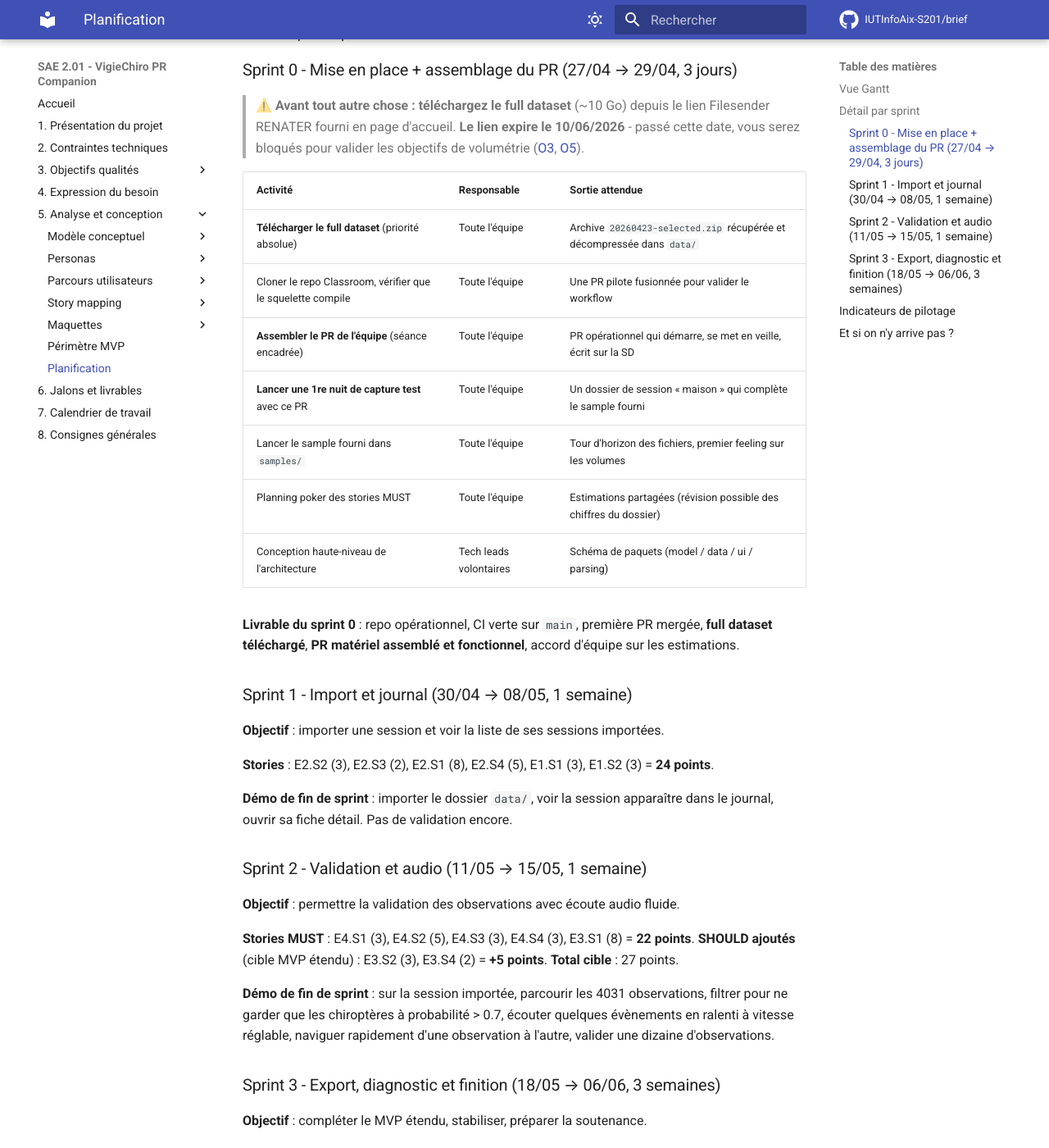
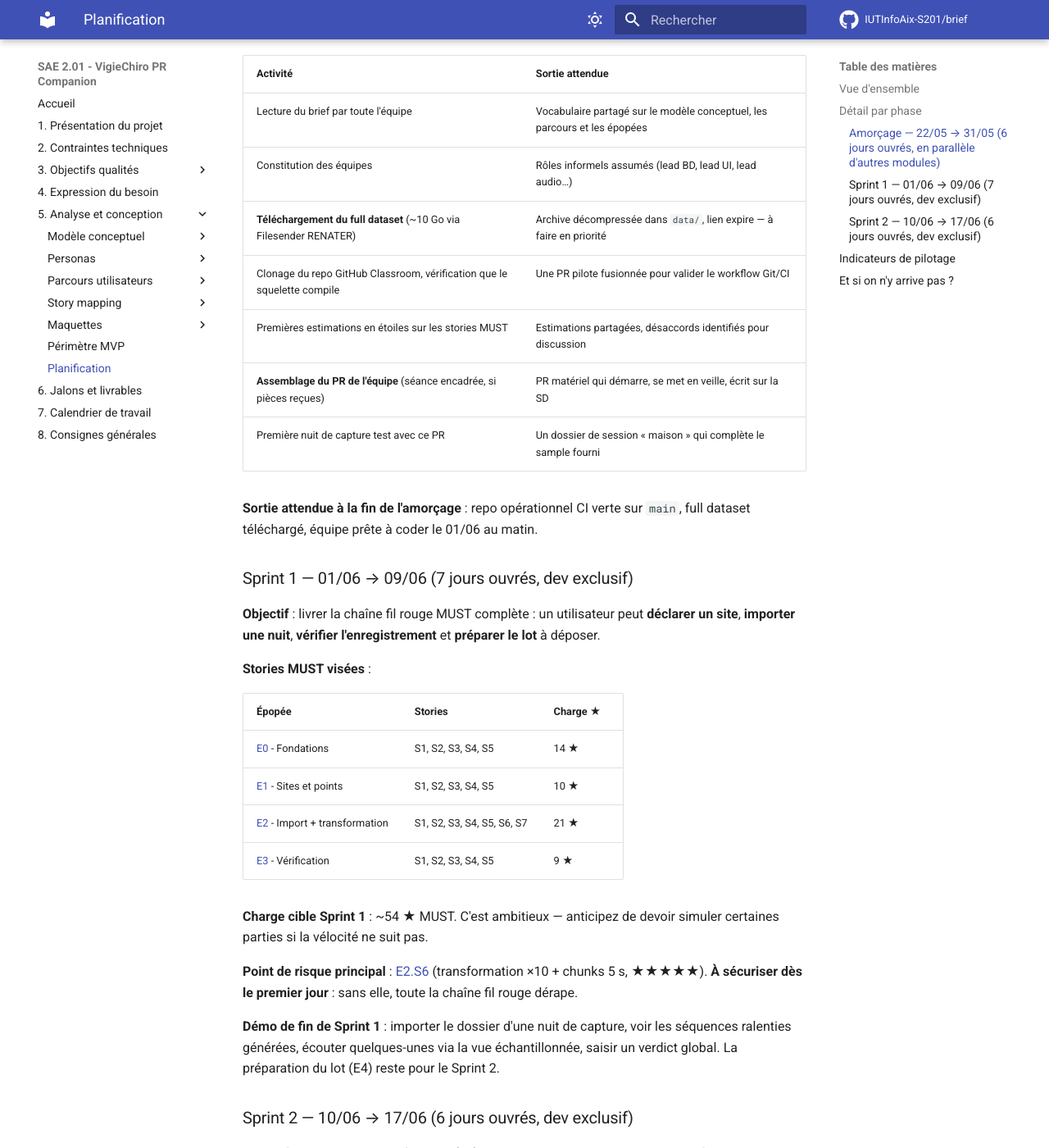
Before and after one commit to IUTInfoAix-S201/brief, an MkDocs documentation site: the page built from docs/Analyse et conception/Planification.md, in a window 1280 px wide and 1400 px high, scrolled down 867 px. Shown: the whole window at 82% size. Built offline with MkDocs 1.6.1 and Material for MkDocs 9.7.7, drawn with Linux system fonts in a browser that asks for light colours; comment, search, counter and statistics services are not loaded; some of the changed text lies outside the part shown.

Commit message:
docs(planification): refonte sur le calendrier 2026 et la nouvelle ossature E0-E8
L'ancienne planification (3 sprints d'une semaine sur 27/04 → 06/06)
référençait l'ancien story mapping (E2.S2-S3 Parsing LogPR, E4.S1 Liste
observations, E3.S1 Lecture audio ralentie, E5.S1 Export CSV…). Ces
stories n'existent plus depuis la refonte des épopées en E0-E8.

Réécriture complète :

Structure : amorçage en parallèle d'autres modules (22/05 → 31/05, 6 j)
+ Sprint 1 dev exclusif (01/06 → 09/06, 7 j) + Sprint 2 (10/06 → 17/06,
6 j) + livraison 18/06.

Gantt Mermaid restructuré avec 4 sections (Amorçage / Sprint 1 / Sprint
2 / Livraison) et les épopées E0-E4 visées au Sprint 1, E4+SHOULD au
Sprint 2.

Détail Sprint 1 : tableau des stories MUST visées par épopée avec
charge en étoiles (~54 ★). Point de risque principal : E2.S6 transfor-
mation audio (★★★★★, à sécuriser dès J1).

Détail Sprint 2 : E4 (5 ★ MUST) + SHOULD opportunistes listées par
ordre de priorité (E0 robustesse, E5 multi-sites, E6 diagnostic, E7
validation Tadarida) avec leur charge respective.

Indicateurs de pilotage : ajout d'un indicateur spécifique E2.S6 livrée
fin Sprint 1 J3 max sinon point technique en urgence.

Section « Et si on n'y arrive pas ? » : pointe vers Périmètre MVP
section Évolutions du périmètre. Stratégie de repli explicite (démo
fil rouge bout-en-bout, parties simulées acceptables, plan d'action
sur le reste).

````diff
--- a/docs/Analyse et conception/Planification.md
+++ b/docs/Analyse et conception/Planification.md
@@ -1,121 +1,121 @@
 # Planification
 
-Le développement est découpé en **3 sprints d'une semaine**, alignés sur la stratégie définie dans le [périmètre MVP](Périmètre%20MVP.md).
+Le développement est découpé en **2 sprints** alignés sur la stratégie définie dans le [périmètre MVP](Périmètre%20MVP.md), avec en amont une **fenêtre d'amorçage** où la SAE coexiste avec d'autres modules.
 
-> ⚠️ Cette planification est **prospective**. Vous la révisez en équipe au début de chaque sprint en fonction de votre vélocité réelle et des aléas. Le Gantt n'est pas une promesse de livraison à la journée près - c'est un cadre pour piloter votre progression et détecter les dérives.
+> ⚠️ Cette planification est **prospective**. Vous la révisez en équipe au démarrage de chaque sprint en fonction de votre vélocité réelle et des aléas. Le Gantt n'est pas une promesse de livraison à la journée près — c'est un cadre pour piloter votre progression et détecter les dérives.
 
-## Vue Gantt
+## Vue d'ensemble
 
 ```mermaid
 gantt
-    title Phase 1 - Développement (3 semaines)
-    dateFormat  YYYY-MM-DD
-    axisFormat  %d/%m
-    excludes    weekends
+    title SAE 2.01 VigieChiro PR Companion - calendrier 2026
+    dateFormat YYYY-MM-DD
+    axisFormat %d/%m
+    excludes weekends
 
-    section Sprint 0 (setup + assemblage PR)
-    Mise en place repo, CI, dépendances :s0a, 2026-04-27, 3d
-    Découverte du jeu de données          :s0b, 2026-04-27, 1d
-    Assemblage du PR de l'équipe          :s0c, 2026-04-28, 1d
-    Première nuit de capture test         :s0d, 2026-04-28, 1d
-    Planning poker initial                :milestone, m0, 2026-04-29, 0d
+    section Amorçage (en parallèle d'autres modules)
+    Présentation du projet         :milestone, m1, 2026-05-22, 0d
+    Lecture brief, équipes, repo   :a1, 2026-05-22, 4d
+    Premières estimations          :a2, 2026-05-26, 1d
+    Assemblage PR (si pièces OK)   :a3, 2026-05-27, 2d
+    Première nuit de capture test  :a4, 2026-05-28, 2d
 
-    section Sprint 1 (import + journal)
-    E2.S2-S3 Parsing LogPR + THLog        :s1a, 2026-04-30, 3d
-    E2.S1 Import dossier session          :s1b, after s1a, 3d
-    E2.S4 Charger CSV Tadarida            :s1c, 2026-05-04, 3d
-    E1.S1 Voir le journal sessions        :s1d, 2026-05-05, 2d
-    E1.S2 Détail session                  :s1e, after s1d, 2d
-    Démo S1 + revue                       :milestone, m1, 2026-05-08, 0d
+    section Sprint 1 - dev exclusif
+    Démarrage SAE temps plein      :milestone, m2, 2026-06-01, 0d
+    E0 socle BD (S1-S5)            :s1a, 2026-06-01, 3d
+    E1 Sites et points             :s1b, 2026-06-02, 3d
+    E2 Import + transformation     :s1c, 2026-06-03, 5d
+    E3 Vérification d'enregistr.   :s1d, 2026-06-08, 2d
+    Démo intermédiaire S1          :milestone, mS1, 2026-06-09, 0d
 
-    section Sprint 2 (validation + audio)
-    E4.S1 Liste observations              :s2a, 2026-05-11, 2d
-    E4.S2 Filtrage observations           :s2b, after s2a, 2d
-    E4.S3 + E4.S4 Valider + corriger      :s2c, 2026-05-13, 2d
-    E3.S1 Lecture audio ralentie          :s2d, 2026-05-13, 4d
-    E3.S2 Vitesse réglable                :s2e, 2026-05-15, 1d
-    E3.S4 Navigation adjacentes           :s2f, 2026-05-15, 1d
-    Démo S2 + revue                       :milestone, m2, 2026-05-15, 0d
+    section Sprint 2 - finition + soutenance
+    E4 Lot et dépôt                :s2a, 2026-06-10, 2d
+    SHOULD opportunistes (E5/E6/E7):s2b, 2026-06-11, 4d
+    Stabilisation + tests          :s2c, 2026-06-15, 2d
+    Préparation soutenance         :s2d, 2026-06-15, 3d
 
-    section Sprint 3 (export + finition + diagnostic)
-    E5.S1 Export CSV VigieChiro           :s3a, 2026-05-18, 2d
-    E5.S3 Statut Exportée                 :s3b, after s3a, 1d
-    E1.S4 Marquer Validation terminée     :s3c, 2026-05-19, 1d
-    E1.S5 Supprimer une session           :s3d, 2026-05-20, 1d
-    E4.S5 Commentaire libre observation   :s3e, 2026-05-20, 1d
-    E6.S1 Courbe T°/H                     :s3f, 2026-05-21, 2d
-    E6.S2 Niveau de batterie              :s3g, after s3f, 1d
-    Tests bout-en-bout + corrections      :s3h, 2026-05-25, 4d
-    Préparation soutenance                :s3i, 2026-06-01, 5d
-    Code freeze                           :milestone, m3, 2026-06-07, 0d
-    Soutenance                            :milestone, m4, 2026-06-08, 0d
+    section Livraison
+    Code freeze + diaporama        :milestone, m3, 2026-06-18, 0d
+    Test individuel                :test, 2026-06-18, 1d
+    Soutenance + démo (Samuel)     :milestone, m4, 2026-06-18, 0d
 ```
 
-## Détail par sprint
+## Détail par phase
 
-### Sprint 0 - Mise en place + assemblage du PR (27/04 → 29/04, 3 jours)
+### Amorçage — 22/05 → 31/05 (6 jours ouvrés, en parallèle d'autres modules)
 
-> ⚠️ **Avant tout autre chose : téléchargez le full dataset** (~10 Go) depuis le lien Filesender RENATER fourni en page d'accueil. **Le lien expire le 10/06/2026** - passé cette date, vous serez bloqués pour valider les objectifs de volumétrie ([O3](../Objectifs%20qualités/Objectifs%20qualités/O3.md), [O5](../Objectifs%20qualités/Objectifs%20qualités/O5.md)).
+L'amorçage ne demande **pas de développement intensif** : c'est le moment de poser les fondations sans interférer avec les autres cours.
 
-| Activité | Responsable | Sortie attendue |
+| Activité | Sortie attendue |
+|---|---|
+| Lecture du brief par toute l'équipe | Vocabulaire partagé sur le modèle conceptuel, les parcours et les épopées |
+| Constitution des équipes | Rôles informels assumés (lead BD, lead UI, lead audio…) |
+| **Téléchargement du full dataset** (~10 Go via Filesender RENATER) | Archive décompressée dans `data/`, lien expire — à faire en priorité |
+| Clonage du repo GitHub Classroom, vérification que le squelette compile | Une PR pilote fusionnée pour valider le workflow Git/CI |
+| Premières estimations en étoiles sur les stories MUST | Estimations partagées, désaccords identifiés pour discussion |
+| **Assemblage du PR de l'équipe** (séance encadrée, si pièces reçues) | PR matériel qui démarre, se met en veille, écrit sur la SD |
+| Première nuit de capture test avec ce PR | Un dossier de session « maison » qui complète le sample fourni |
+
+**Sortie attendue à la fin de l'amorçage** : repo opérationnel CI verte sur `main`, full dataset téléchargé, équipe prête à coder le 01/06 au matin.
+
+### Sprint 1 — 01/06 → 09/06 (7 jours ouvrés, dev exclusif)
+
+**Objectif** : livrer la chaîne fil rouge MUST complète : un utilisateur peut **déclarer un site**, **importer une nuit**, **vérifier l'enregistrement** et **préparer le lot** à déposer.
+
+**Stories MUST visées** :
+
+| Épopée | Stories | Charge ★ |
 |---|---|---|
-| **Télécharger le full dataset** (priorité absolue) | Toute l'équipe | Archive `20260423-selected.zip` récupérée et décompressée dans `data/` |
-| Cloner le repo Classroom, vérifier que le squelette compile | Toute l'équipe | Une PR pilote fusionnée pour valider le workflow |
-| **Assembler le PR de l'équipe** (séance encadrée) | Toute l'équipe | PR opérationnel qui démarre, se met en veille, écrit sur la SD |
-| **Lancer une 1re nuit de capture test** avec ce PR | Toute l'équipe | Un dossier de session « maison » qui complète le sample fourni |
-| Lancer le sample fourni dans `samples/` | Toute l'équipe | Tour d'horizon des fichiers, premier feeling sur les volumes |
-| Planning poker des stories MUST | Toute l'équipe | Estimations partagées (révision possible des chiffres du dossier) |
-| Conception haute-niveau de l'architecture | Tech leads volontaires | Schéma de paquets (model / data / ui / parsing) |
+| [E0](../Analyse%20et%20conception/Story%20mapping/E0%20-%20Fondations%20de%20persistance.md) - Fondations | S1, S2, S3, S4, S5 | 14 ★ |
+| [E1](../Analyse%20et%20conception/Story%20mapping/E1%20-%20Gérer%20ses%20sites%20et%20points%20de%20suivi.md) - Sites et points | S1, S2, S3, S4, S5 | 10 ★ |
+| [E2](../Analyse%20et%20conception/Story%20mapping/E2%20-%20Importer%20et%20transformer%20une%20nuit.md) - Import + transformation | S1, S2, S3, S4, S5, S6, S7 | 21 ★ |
+| [E3](../Analyse%20et%20conception/Story%20mapping/E3%20-%20Vérifier%20la%20qualité%20d%27enregistrement.md) - Vérification | S1, S2, S3, S4, S5 | 9 ★ |
 
-**Livrable du sprint 0** : repo opérationnel, CI verte sur `main`, première PR mergée, **full dataset téléchargé**, **PR matériel assemblé et fonctionnel**, accord d'équipe sur les estimations.
+**Charge cible Sprint 1** : ~54 ★ MUST. C'est ambitieux — anticipez de devoir simuler certaines parties si la vélocité ne suit pas.
 
-### Sprint 1 - Import et journal (30/04 → 08/05, 1 semaine)
+**Point de risque principal** : [E2.S6](Story%20mapping/E2%20-%20Importer%20et%20transformer%20une%20nuit.md#e2s6) (transformation ×10 + chunks 5 s, ★★★★★). **À sécuriser dès le premier jour** : sans elle, toute la chaîne fil rouge dérape.
 
-**Objectif** : importer une session et voir la liste de ses sessions importées.
+**Démo de fin de Sprint 1** : importer le dossier d'une nuit de capture, voir les séquences ralenties générées, écouter quelques-unes via la vue échantillonnée, saisir un verdict global. La préparation du lot (E4) reste pour le Sprint 2.
 
-**Stories** : E2.S2 (3), E2.S3 (2), E2.S1 (8), E2.S4 (5), E1.S1 (3), E1.S2 (3) = **24 points**.
+### Sprint 2 — 10/06 → 17/06 (6 jours ouvrés, dev exclusif)
 
-**Démo de fin de sprint** : importer le dossier `data/`, voir la session apparaître dans le journal, ouvrir sa fiche détail. Pas de validation encore.
+**Objectif** : **boucler la chaîne fil rouge** ([E4](../Analyse%20et%20conception/Story%20mapping/E4%20-%20Préparer%20et%20tracer%20le%20dépôt%20VigieChiro.md)), saisir des **SHOULD opportunistes** en fonction de la vélocité observée, **stabiliser**, et **préparer la soutenance**.
 
-### Sprint 2 - Validation et audio (11/05 → 15/05, 1 semaine)
+**Stories MUST restantes** :
 
-**Objectif** : permettre la validation des observations avec écoute audio fluide.
+| Épopée | Stories | Charge ★ |
+|---|---|---|
+| [E4](../Analyse%20et%20conception/Story%20mapping/E4%20-%20Préparer%20et%20tracer%20le%20dépôt%20VigieChiro.md) - Lot et dépôt | S1, S2, S3 | 5 ★ |
 
-**Stories MUST** : E4.S1 (3), E4.S2 (5), E4.S3 (3), E4.S4 (3), E3.S1 (8) = **22 points**.
-**SHOULD ajoutés** (cible MVP étendu) : E3.S2 (3), E3.S4 (2) = **+5 points**.
-**Total cible** : 27 points.
+**SHOULD opportunistes** (à arbitrer en début de sprint en fonction de la vélocité Sprint 1) :
 
-**Démo de fin de sprint** : sur la session importée, parcourir les 4031 observations, filtrer pour ne garder que les chiroptères à probabilité > 0.7, écouter quelques évènements en ralenti à vitesse réglable, naviguer rapidement d'une observation à l'autre, valider une dizaine d'observations.
+- [E0.S6](../Analyse%20et%20conception/Story%20mapping/E0%20-%20Fondations%20de%20persistance.md#e0s6), [E0.S7](../Analyse%20et%20conception/Story%20mapping/E0%20-%20Fondations%20de%20persistance.md#e0s7) - reprises d'opérations interrompues (★★★★ + ★★★ = 7 ★) — robustesse
+- [E5.S1](../Analyse%20et%20conception/Story%20mapping/E5%20-%20Naviguer%20dans%20le%20volume%20multi-sites.md#e5s1), [E5.S2](../Analyse%20et%20conception/Story%20mapping/E5%20-%20Naviguer%20dans%20le%20volume%20multi-sites.md#e5s2) - vues multi-sites (3 ★ + 3 ★ = 6 ★) — devient MUST de fait pour Karim/Samuel
+- [E6.S1](../Analyse%20et%20conception/Story%20mapping/E6%20-%20Diagnostiquer%20le%20matériel.md#e6s1), [E6.S2](../Analyse%20et%20conception/Story%20mapping/E6%20-%20Diagnostiquer%20le%20matériel.md#e6s2) - diagnostic (3 ★ + 3 ★ = 6 ★) — utile dès qu'on veut visualiser la qualité matérielle
+- [E7.S1](../Analyse%20et%20conception/Story%20mapping/E7%20-%20Valider%20les%20résultats%20Tadarida.md#e7s1) à [E7.S5](../Analyse%20et%20conception/Story%20mapping/E7%20-%20Valider%20les%20résultats%20Tadarida.md#e7s5), [E7.S7](../Analyse%20et%20conception/Story%20mapping/E7%20-%20Valider%20les%20résultats%20Tadarida.md#e7s7) - validation Tadarida (~15 ★) — cible étirable principale
 
-### Sprint 3 - Export, diagnostic et finition (18/05 → 06/06, 3 semaines)
+**Préparation soutenance** (3 derniers jours du sprint, en parallèle des derniers développements) : démo scriptée, diaporama, répétitions.
 
-**Objectif** : compléter le MVP étendu, stabiliser, préparer la soutenance.
-
-**Stories MUST** : E5.S1 (3), E5.S3 (3), E1.S4 (2), E1.S5 (3) = **11 points**.
-**SHOULD ajoutés** (cible MVP étendu) : E4.S5 (2), E6.S1 (5), E6.S2 (2) = **+9 points**.
-**Total cible** : 20 points + stabilisation + préparation soutenance.
-
-**Marge** : ce sprint est volontairement plus long car il intègre la stabilisation, la correction des bugs identifiés en sprints 1-2, et la préparation de la soutenance. Si vous terminez le MVP étendu en avance, piochez dans la cible étirée (E1.S3 commentaire session, E2.S5 reprise import, E1.S6 tag chantier, E5.S2 récap export - cf. [Périmètre MVP](Périmètre%20MVP.md)).
-
-**Code freeze** : 07/06 21h. **Soutenance** : 08/06.
+**Démo de fin de Sprint 2 (= soutenance)** : chaîne fil rouge complète sur le jeu de données, plus toutes les fonctionnalités SHOULD livrées. Si certaines parties ne sont pas allées au bout, **plan d'action explicite** sur ce qui reste à faire (cf. [Périmètre MVP](Périmètre%20MVP.md) section « Évolutions du périmètre »).
 
 ## Indicateurs de pilotage
 
-À surveiller chaque fin de sprint :
+À surveiller chaque jour, et formellement en fin de Sprint 1 :
 
-| Indicateur | Cible MVP | Alerte | Action si alerte |
+| Indicateur | Cible | Alerte | Action si alerte |
 |---|---|---|---|
-| Story points livrés / planifiés | ≥ 80 % | < 60 % | Réduire la portée du sprint suivant, ou demander une revue d'arbitrage MoSCoW à l'équipe pédagogique. |
-| Couverture de tests sur le code métier | ≥ 70 % | < 50 % | Sprint suivant à orientation tests. |
-| CI verte sur `main` | 100 % | < 95 % | Refus de merge tant que CI rouge. |
-| Stories en cours non finies | ≤ 1 | ≥ 3 | Stop the line : on finit avant de commencer. |
+| Stories MUST franchies | ≥ 80 % du sprint planifié | < 60 % | Demander une revue d'arbitrage à l'équipe pédagogique : que coupe-t-on ? |
+| Couverture de tests sur le code métier | ≥ 70 % | < 50 % | Ralentir le sprint suivant pour rattraper les tests. Le sprint final sera ingérable sans cela. |
+| CI verte sur `main` | 100 % | < 95 % | Refus de merge tant que CI rouge. Pas de « on corrigera plus tard ». |
+| Stories en cours non finies | ≤ 1 par dev | ≥ 3 par dev | Stop the line : on finit avant de commencer. |
+| [E2.S6](../Analyse%20et%20conception/Story%20mapping/E2%20-%20Importer%20et%20transformer%20une%20nuit.md#e2s6) (transformation audio) | livrée fin Sprint 1 J3 max | toujours en cours J4 | Demander un point technique en urgence avec l'équipe pédagogique. |
 
 ## Et si on n'y arrive pas ?
 
-C'est un **scénario à anticiper** plutôt qu'un échec. Si à la fin du sprint 2 vous n'avez livré que 30 points sur 46 prévus, vous **ne tiendrez pas le MUST** au rythme actuel. Trois leviers :
+C'est un **scénario à anticiper**, pas un échec. Voir [Périmètre MVP](Périmètre%20MVP.md) section « Évolutions du périmètre » pour la stratégie de repli :
 
-1. **Réduire la portée** : signaler à l'équipe pédagogique les stories que vous proposez de basculer en COULD.
-2. **Revoir la qualité** : si vous avez sacrifié les tests, vous payerez les bugs en sprint 3. Maintenez la couverture - ralentir maintenant fait gagner du temps plus tard.
-3. **Demander une revue de spec** : si une story coûte beaucoup plus cher que prévu, c'est peut-être qu'elle est mal spécifiée. Discutez-en.
+- Démo convaincante du **fil rouge bout-en-bout**, quitte à ce que certaines parties soient simulées (transformation audio qui rejoue un fichier pré-calculé par exemple).
+- **Plan d'action explicite** sur ce qui reste à faire, avec effort estimé par story.
+- **Communiquez tôt** : une dérive signalée en début de Sprint 2 se rattrape ; une dérive révélée le 17/06 ne se rattrape plus.
 
-Le plus important : **communiquez tôt**. Une dérive signalée en début de sprint 2 se rattrape ; une dérive révélée le 06/06 ne se rattrape plus.
+**Une démo bout-en-bout, même partiellement « truquée », vaut mieux qu'une chaîne complète qui s'arrête à mi-parcours.**
````
